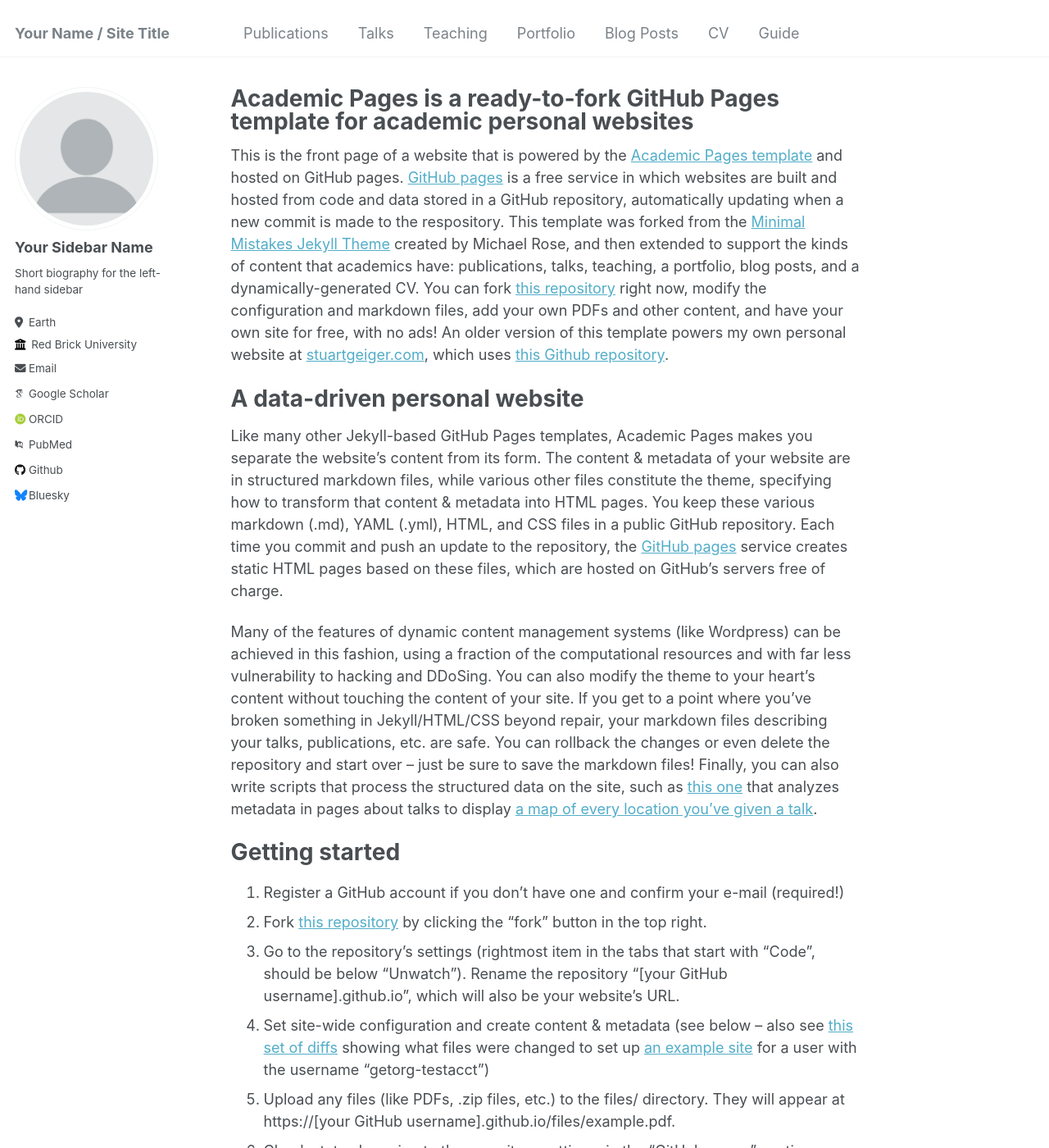
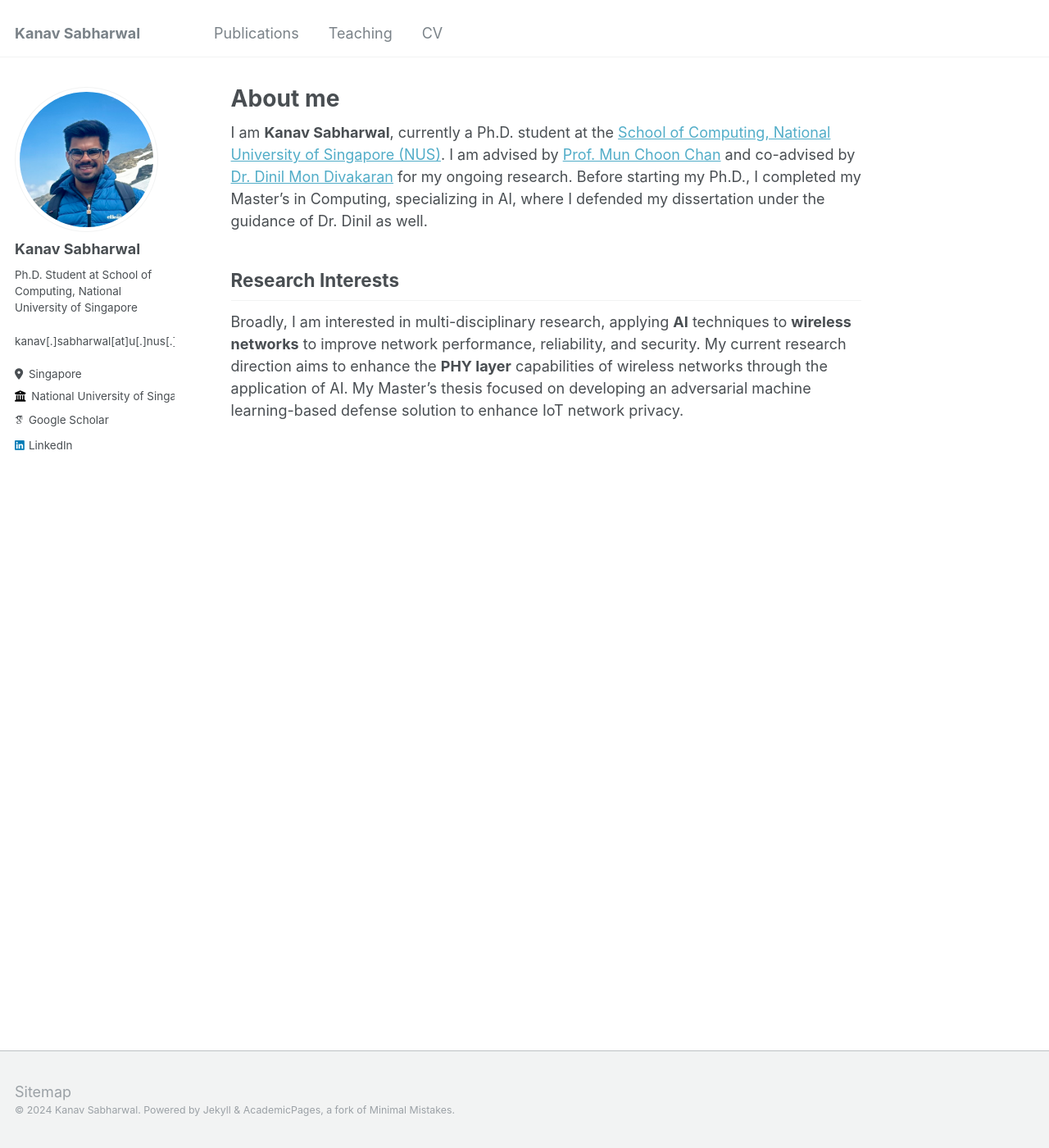
Before and after one commit to KanavSabharwal/KanavSabharwal.github.io, a Jekyll site: the page built from _pages/about.md, in a window 1280 px wide and 1400 px high. Shown: the whole window at 82% size. Built offline with Jekyll 4.4.1, drawn with Linux system fonts in a browser that asks for light colours; some web fonts are replaced; some of the changed text lies outside the part shown.

Commit message:
Adding init content, modifying structure

```diff
--- a/_config.yml
+++ b/_config.yml
@@ -8,47 +8,47 @@
 
 # Basic Site Settings
 locale                   : "en-US"
-title                    : "Your Name / Site Title"
+title                    : "Kanav Sabharwal"
 title_separator          : "-"
-name                     : &name "Your Name"
-description              : &description "personal description"
-url                      : https://academicpages.github.io # the base hostname & protocol for your site e.g. "https://mmistakes.github.io"
+name                     : &name "Kanav Sabharwal"
+description              : &description "Ph.D. Student at School of Computing, National University of Singapore"
+url                      : https://KanavSabharwal.github.io # the base hostname & protocol for your site e.g. "https://mmistakes.github.io"
 baseurl                  : "" # the subpath of your site, e.g. "/blog"
-repository               : "academicpages/academicpages.github.io"
+repository               : "KanavSabharwal/KanavSabharwal.github.io"
 
 # Site Author - The following control what appear as part of the author content on the side bar.
 #               If a field is blank the icon and link will not appear, otherwise it will be shown.
 #               Additional customization can be done by editing /_includes/author-profile.html
 author:
   # Biographic information
-  avatar           : "profile.png"
-  name             : "Your Sidebar Name"
+  avatar           : "profile_jgj.JPG"
+  name             : "Kanav Sabharwal"
   pronouns         : # example: "she/her"
-  bio              : "Short biography for the left-hand sidebar"
-  location         : "Earth"
-  employer         : "Red Brick University"
+  bio              : "Ph.D. Student at School of Computing, National University of Singapore <br><br> kanav[.]sabharwal[at]u[.]nus[.]edu"
+  location         : "Singapore"
+  employer         : "National University of Singapore"
   uri              : # URL
-  email            : "none@example.org"
+  email            : #"kanav"
 
   # Academic websites
   arxiv            : # URL - Update with the correct link to your profile
-  googlescholar    : "https://scholar.google.com/citations?user=PS_CX0AAAAAJ"
+  googlescholar    : "https://scholar.google.com/citations?hl=en&user=RTY4WpAAAAAJ"
   impactstory      : # URL
-  orcid            : "http://orcid.org/yourorcidurl"
+  orcid            : #"http://orcid.org/0000-0001-6416-3915"
   semantic         : # URL
-  pubmed           : "https://www.ncbi.nlm.nih.gov/pubmed/?term=john+snow"
+  pubmed           : # URL
   researchgate     : # URL
 
   # Repositories and software development
   bitbucket        : # Username - Update with your username on the site
   codepen          : # Username
   dribbble         : # Username
-  github           : "academicpages"
+  github           : #"KanavSabharwal"
   kaggle           : # Username
   stackoverflow    : # User number or user number and name (i.e., use "1" or "1/jeff-atwood")
 
   # Social media
-  bluesky          : "bsky.app" # Replace this with you Bluesky username
+  bluesky          : # Replace this with you Bluesky username
   facebook         : # Username
   flickr           : # Username
   foursquare       : # Username
@@ -57,7 +57,7 @@ author:
   keybase          : # Username
   instagram        : # Username
   lastfm           : # Username
-  linkedin         : # Username
+  linkedin         : kanav-sabharwal
   mastodon         : # URL
   medium           : # URL
   pinterest        : # Username
--- a/_data/navigation.yml
+++ b/_data/navigation.yml
@@ -3,20 +3,20 @@ main:
   - title: "Publications"
     url: /publications/
 
-  - title: "Talks"
-    url: /talks/
+  # - title: "Talks"
+  #   url: /talks/
 
   - title: "Teaching"
     url: /teaching/
 
-  - title: "Portfolio"
-    url: /portfolio/
+  # - title: "Portfolio"
+  #   url: /portfolio/
 
-  - title: "Blog Posts"
-    url: /year-archive/
+  # - title: "Blog Posts"
+  #   url: /year-archive/
 
   - title: "CV"
     url: /cv/
 
-  - title: "Guide"
-    url: /markdown/
+  # - title: "Service"
+  #   url: /service/
--- a/_includes/footer.html
+++ b/_includes/footer.html
@@ -1,10 +1,13 @@
 {% include base_path %}
 
-{% if site.author.github or site.author.bitbucket or site.atom_feed.hide != true %}
+{% if site.author.github or site.author.bitbucket or site.twitter.username %}
 <div class="page__footer-follow">
   <ul class="social-icons">
     {% if site.data.ui-text[site.locale].follow_label %}
       <li><strong>{{ site.data.ui-text[site.locale].follow_label }}</strong></li>
+    {% endif %}
+    {% if site.twitter.username %}
+      <li><a href="https://twitter.com/{{ site.twitter.username }}"><i class="fab fa-twitter-square" aria-hidden="true"></i> Twitter</a></li>
     {% endif %}
     {% if site.author.github %}
       <li><a href="http://github.com/{{ site.author.github }}"><i class="fab fa-github" aria-hidden="true"></i> GitHub</a></li>
@@ -12,9 +15,9 @@
     {% if site.author.bitbucket %}
       <li><a href="http://bitbucket.org/{{ site.author.bitbucket }}"><i class="fab fa-bitbucket" aria-hidden="true"></i> Bitbucket</a></li>
     {% endif %}
-    {% if site.atom_feed.hide != true %}
+    <!-- {% if site.atom_feed.hide != true %}
     <li><a href="{% if site.atom_feed.path %}{{ site.atom_feed.path }}{% else %}{{ base_path }}/feed.xml{% endif %}"><i class="fa fa-fw fa-rss-square" aria-hidden="true"></i> {{ site.data.ui-text[site.locale].feed_label | default: "Feed" }}</a></li>
-    {% endif %}
+    {% endif %} -->
   </ul>
 </div>
 {% endif %}
--- a/_pages/about.md
+++ b/_pages/about.md
@@ -1,15 +1,34 @@
 ---
 permalink: /
-title: "Academic Pages is a ready-to-fork GitHub Pages template for academic personal websites"
+title: "About me"
 author_profile: true
 redirect_from:
   - /about/
   - /about.html
 ---
 
-This is the front page of a website that is powered by the [Academic Pages template](https://github.com/academicpages/academicpages.github.io) and hosted on GitHub pages. [GitHub pages](https://pages.github.com) is a free service in which websites are built and hosted from code and data stored in a GitHub repository, automatically updating when a new commit is made to the respository. This template was forked from the [Minimal Mistakes Jekyll Theme](https://mmistakes.github.io/minimal-mistakes/) created by Michael Rose, and then extended to support the kinds of content that academics have: publications, talks, teaching, a portfolio, blog posts, and a dynamically-generated CV. You can fork [this repository](https://github.com/academicpages/academicpages.github.io) right now, modify the configuration and markdown files, add your own PDFs and other content, and have your own site for free, with no ads! An older version of this template powers my own personal website at [stuartgeiger.com](http://stuartgeiger.com), which uses [this Github repository](https://github.com/staeiou/staeiou.github.io).
+I am **Kanav Sabharwal**, currently a Ph.D. student at the [School of Computing, National University of Singapore (NUS)](https://www.comp.nus.edu.sg/). I am advised by [Prof. Mun Choon Chan](https://www.comp.nus.edu.sg/~chanmc/) and co-advised by [Dr. Dinil Mon Divakaran](https://www.dinil.net/) for my ongoing research. Before starting my Ph.D., I completed my Master's in Computing, specializing in AI, where I defended my dissertation under the guidance of Dr. Dinil as well.
 
-A data-driven personal website
+## Research Interests
+<!-- <div style="display: flex; flex-wrap: wrap; gap: 10px;">
+    <div style="flex: 1; min-width: 150px; padding: 10px; border: 1px solid #ccc; border-radius: 5px; text-align: center; background-color: #f9f9f9;">
+        <b>AI</b>
+    </div>
+    <div style="flex: 1; min-width: 150px; padding: 10px; border: 1px solid #ccc; border-radius: 5px; text-align: center; background-color: #f9f9f9;">
+        <strong>Wireless Networks</strong>
+    </div>
+    <div style="flex: 1; min-width: 150px; padding: 10px; border: 1px solid #ccc; border-radius: 5px; text-align: center; background-color: #f9f9f9;">
+        <strong>IoT</strong>
+    </div>
+    <div style="flex: 1; min-width: 150px; padding: 10px; border: 1px solid #ccc; border-radius: 5px; text-align: center; background-color: #f9f9f9;">
+        <strong>Security</strong>
+    </div>
+</div> -->
+
+Broadly, I am interested in multi-disciplinary research, applying **AI** techniques to **wireless networks** to improve network performance, reliability, and security. My current research direction aims to enhance the **PHY layer** capabilities of wireless networks through the application of AI. My Master's thesis focused on developing an adversarial machine learning-based defense solution to enhance IoT network privacy.
+
+
+<!-- A data-driven personal website
 ======
 Like many other Jekyll-based GitHub Pages templates, Academic Pages makes you separate the website's content from its form. The content & metadata of your website are in structured markdown files, while various other files constitute the theme, specifying how to transform that content & metadata into HTML pages. You keep these various markdown (.md), YAML (.yml), HTML, and CSS files in a public GitHub repository. Each time you commit and push an update to the repository, the [GitHub pages](https://pages.github.com/) service creates static HTML pages based on these files, which are hosted on GitHub's servers free of charge.
 
@@ -46,4 +65,4 @@ Example: editing a markdown file for a talk
 
 For more info
 ------
-More info about configuring Academic Pages can be found in [the guide](https://academicpages.github.io/markdown/). The [guides for the Minimal Mistakes theme](https://mmistakes.github.io/minimal-mistakes/docs/configuration/) (which this theme was forked from) might also be helpful.
+More info about configuring Academic Pages can be found in [the guide](https://academicpages.github.io/markdown/). The [guides for the Minimal Mistakes theme](https://mmistakes.github.io/minimal-mistakes/docs/configuration/) (which this theme was forked from) might also be helpful. -->
--- a/_pages/cv.md
+++ b/_pages/cv.md
@@ -8,57 +8,15 @@ redirect_from:
 ---
 
 {% include base_path %}
-
-Education
-======
-* Ph.D in Version Control Theory, GitHub University, 2018 (expected)
-* M.S. in Jekyll, GitHub University, 2014
-* B.S. in GitHub, GitHub University, 2012
-
-Work experience
-======
-* Spring 2024: Academic Pages Collaborator
-  * Github University
-  * Duties includes: Updates and improvements to template
-  * Supervisor: The Users
-
-* Fall 2015: Research Assistant
-  * Github University
-  * Duties included: Merging pull requests
-  * Supervisor: Professor Hub
-
-* Summer 2015: Research Assistant
-  * Github University
-  * Duties included: Tagging issues
-  * Supervisor: Professor Git
-
-Skills
-======
-* Skill 1
-* Skill 2
-  * Sub-skill 2.1
-  * Sub-skill 2.2
-  * Sub-skill 2.3
-* Skill 3
-
-Publications
-======
-  <ul>{% for post in site.publications reversed %}
-    {% include archive-single-cv.html %}
-  {% endfor %}</ul>
-
-Talks
-======
-  <ul>{% for post in site.talks reversed %}
-    {% include archive-single-talk-cv.html  %}
-  {% endfor %}</ul>
-
-Teaching
-======
-  <ul>{% for post in site.teaching reversed %}
-    {% include archive-single-cv.html %}
-  {% endfor %}</ul>
-
-Service and leadership
-======
-* Currently signed in to 43 different slack teams
+<!DOCTYPE html>
+<html>
+<head>
+  <meta http-equiv="refresh" content="0; url={{ base_path }}/files/paper2.pdf">
+  <script type="text/javascript">
+    window.location.href = "{{ base_path }}/files/paper2.pdf";
+  </script>
+</head>
+<body>
+  <p>If you are not redirected automatically, follow this <a href="{{ base_path }}/files/paper2.pdf">link to the CV</a>.</p>
+</body>
+</html>
--- a/_pages/publications.md
+++ b/_pages/publications.md
@@ -6,11 +6,35 @@ author_profile: true
 ---
 
 {% if site.author.googlescholar %}
-  <div class="wordwrap">You can also find my articles on <a href="{{site.author.googlescholar}}">my Google Scholar profile</a>.</div>
+  <div class="wordwrap">You can also find my publications on <a href="{{site.author.googlescholar}}" target="_blank">my Google Scholar profile</a>.</div>
 {% endif %}
 
 {% include base_path %}
 
-{% for post in site.publications reversed %}
+<!-- {% for post in site.publications reversed %}
   {% include archive-single.html %}
-{% endfor %}
+{% endfor %} -->
+
+* Enhancing LoRa Reception with Generative Models: Channel-Aware Denoising of LoRaPHY Signals
+  [Under Submission]
+  **Kanav Sabharwal**, Soundarya Ramesh, Jingxian Wang, Dinil Mon Divakaran, Mun Choon Chan
+  <!-- \[[draft]({{ base_path }}/files/papers/draft23-junction.pdf)\] -->
+  <!-- <span style="color:red"><i>New</i></span> -->
+
+* EGAL: Enhancing LoRa Network Lifetime with Load Balancing [Under Submission]
+  Malaika Afra Taj, **Kanav Sabharwal**, Mun Choon Chan
+  <!-- \[[draft]({{ base_path }}/files/papers/draft23-junction.pdf)\] -->
+  <!-- <span style="color:red"><i>New</i></span> -->
+
+* Attacking logo-based phishing website detectors with adversarial perturbations **[ESORICS '23]**
+  Jehyun Lee, Zhe Xin, Melanie Ng Pei See, **Kanav Sabharwal**, Giovanni Apruzzese, Dinil Mon Divakaran
+  \[[paper](https://doi.org/10.1007/978-3-031-51479-1_9)\]
+
+* Testing Masks and Air Filters With Your Smartphones **[SENSYS '23]**
+  Bangjie Sun,  **Kanav Sabharwal**, Gyuyeon Kim, Mun Choon Chan, Jun Han
+  \[[paper](https://doi.org/10.1145/3625687.3625807)\]
+
+* iPET: privacy enhancing traffic perturbations for secure IoT communications **[PETS '23]**
+  Akshaye Shenoi\*, Prasanna Karthik Vairam\*, **Kanav Sabharwal**\*, Jialin Li, Dinil Mon Divakaran
+  <span style="font-size: 0.9em; color: grey;"><i>\*Authors contributed equally</i></span>
+  \[[paper](https://doi.org/10.56553/popets-2023-0048)\]
--- /dev/null
+++ b/_pages/teaching.md
@@ -0,0 +1,17 @@
+---
+layout: archive
+title: "Teaching"
+permalink: /teaching/
+author_profile: true
+---
+
+{% include base_path %}
+
+* **CS5229: Advanced Computer Networks** w/ [Mun Choon Chan](https://www.comp.nus.edu.sg/~chanmc/) \[Fall 2022, Fall 2023, Fall 2024\]
+  A graduate-level course at NUS that covers advanced fundamental principles of computer networks and techniques for networking.
+
+* **CS5422/4222: Wireless Networking** w/ [Ambuj Varshney](https://ambuj.se/) \[Spring 2023, Spring 2024\]
+  A graduate-level course at NUS that provides a solid foundation for students in the area of wireless networks and introduces the emerging area of cyber-physical systems/Internet of Things.
+
+* **CS5346: Information Visualisation** w/ [Bimlesh Wadhwa](https://www.comp.nus.edu.sg/cs/people/bimlesh/) \[Spring 2022\]
+  A graduate-level course at NUS that covers the methodology of developing and evaluating information visualisation solutions, and techniques and methods for scaling up interactive visualisation with big data.
```
Also changed, not shown: _pages/service.md (added, +11 -0 lines), images/profile_jgj.JPG (added).
